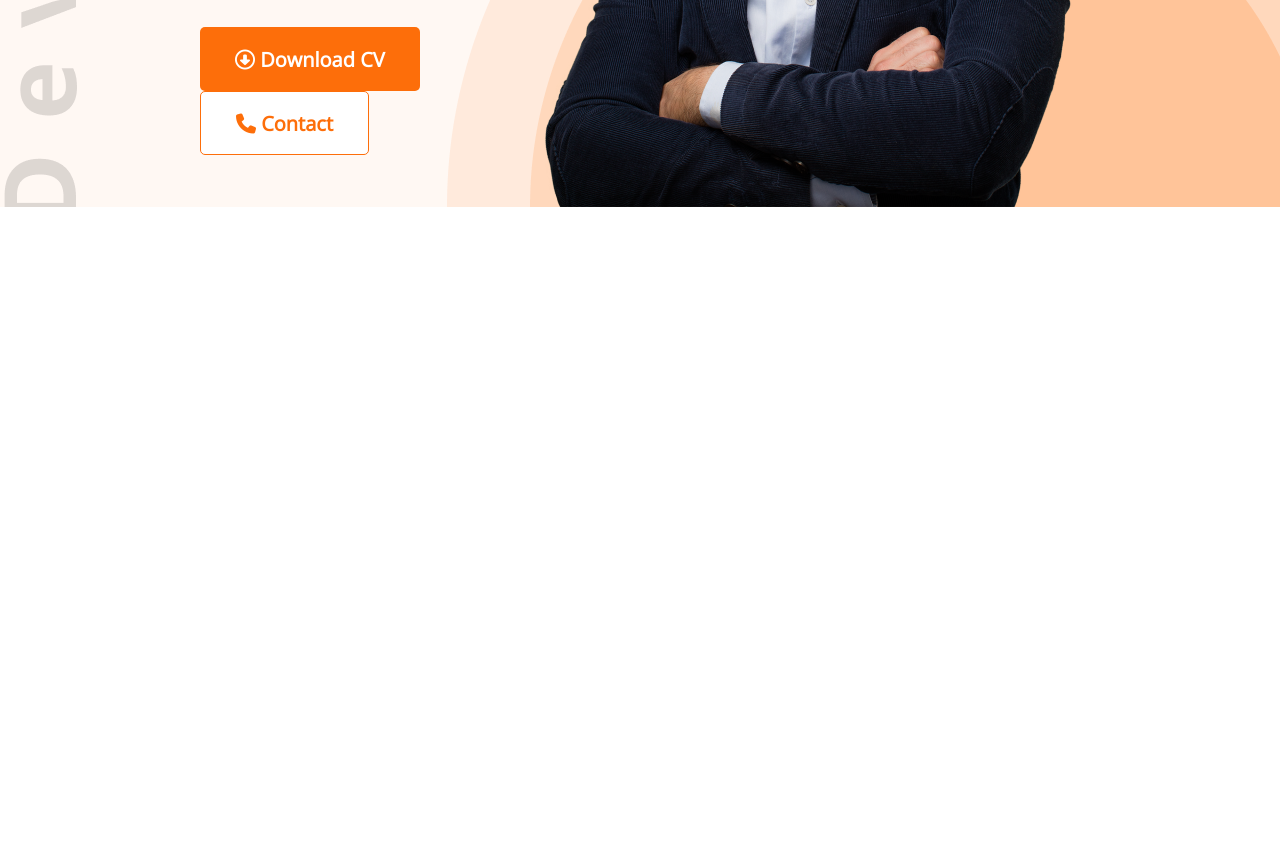
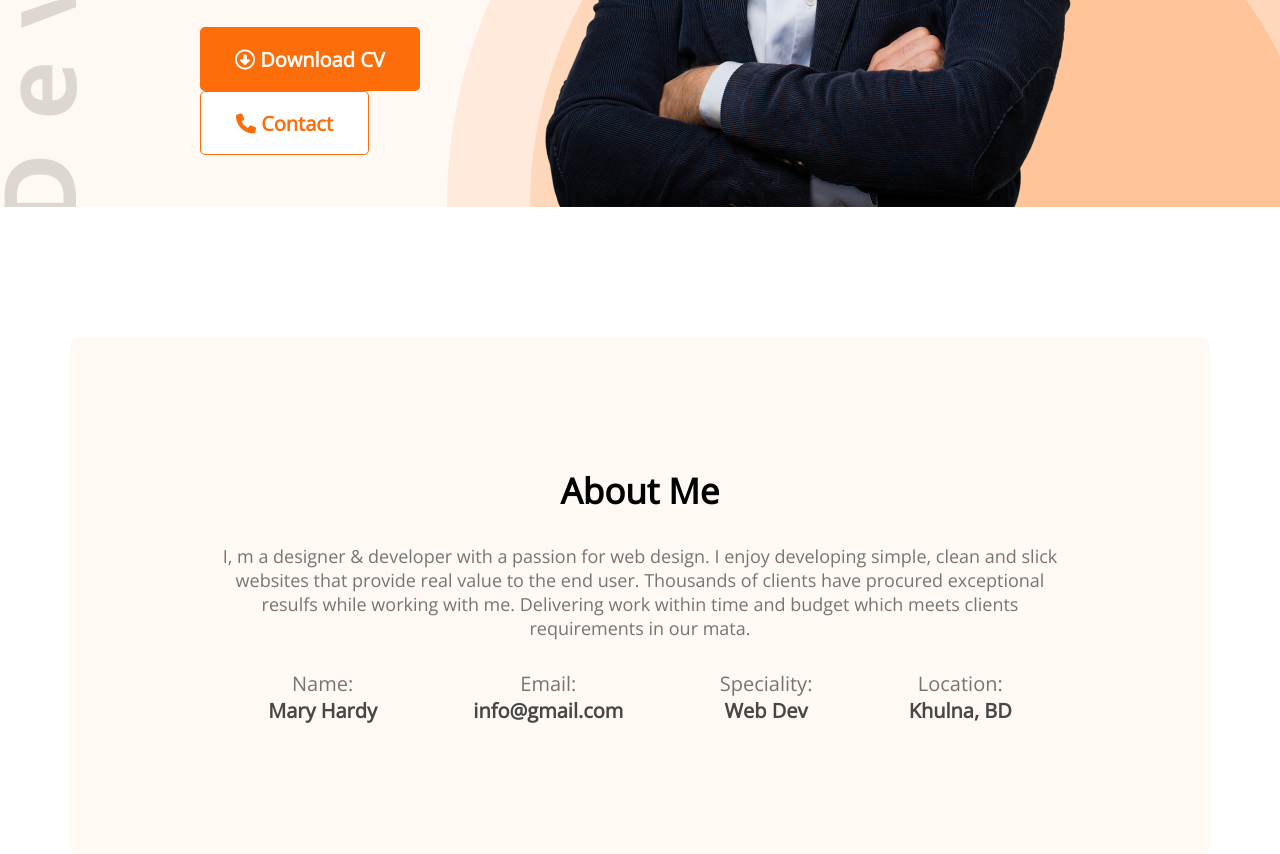
Before and after one commit to smhasanjamil/portfolio, a plain HTML site: page index.html in a window 1280 px wide. Shown: the part 533-1387 px from the top of the page. Before the commit the page ends 800 px from the top, so only its background shows below. Drawn offline with nearby package versions, Linux system fonts and the light colour scheme.

Commit message:
about section

```diff
--- a/index.html
+++ b/index.html
@@ -53,7 +53,33 @@
     <!-- End Header -->
 
     <!-- Start Main -->
-    <main></main>
+    <main>
+        <section class="about">
+            <h3 class="section-title">About Me</h3>
+            <p class="section-description">
+                I, m a designer & developer with a passion for web design. I enjoy developing simple, clean and slick websites that provide real value to the end user. Thousands of clients have procured exceptional resulfs while working with me. Delivering work within time and budget which meets clients requirements in our mata.
+            </p>
+            <div class="about-info-container">
+                <div class="about-info">
+                    <p class="info-title">Name:</p>
+                    <p class="info-description">Mary Hardy</p>
+                </div>
+                <div class="about-info">
+                    <p class="info-title">Email:</p>
+                    <p class="info-description">info@gmail.com</p>
+                </div>
+                <div class="about-info">
+                    <p class="info-title">Speciality:</p>
+                    <p class="info-description">Web Dev</p>
+                </div>
+                <div class="about-info">
+                    <p class="info-title">Location:</p>
+                    <p class="info-description">Khulna, BD</p>
+                </div>
+            </div>
+        </section>
+
+    </main>
 
     <!-- End Main -->
 
--- a/styles/styles.css
+++ b/styles/styles.css
@@ -21,7 +21,7 @@
 
 /* Header and nevigation styles */
 
-.header{
+.header {
     background: #FFF8F3;
     background-image: url('../assets/media/header_bg.png'), url(../assets/media/developer.png);
     background-repeat: no-repeat;
@@ -83,15 +83,15 @@ nav li {
     margin-bottom: 30px;
 }
 
-.banner-btn{
+.banner-btn {
     margin-right: 30px;
 }
 
-.download-icon{
+.download-icon {
     color: #FFFFFF;
 }
 
-.banner-btn-2nd{
+.banner-btn-2nd {
     height: 64px;
     font-weight: 700;
     font-size: 20px;
@@ -101,3 +101,46 @@ nav li {
     border: 1px solid #FD6E0A;
     padding: 18px 35px;
 }
+
+/* Main Section */
+main {
+    max-width: 1140px;
+    margin: 0 auto;
+}
+
+/* About Section*/
+.about {
+    margin-top: 130px;
+    background: #FFF8F3;
+    border-radius: 10px;
+    padding: 130px 150px;
+    text-align: center;
+}
+
+.section-title {
+    margin-bottom: 30px;
+    font-weight: 700;
+    font-size: 35px;
+}
+
+.section-description {
+    color: #757575;
+    font-size: 18px;
+    margin-bottom: 30px;
+}
+
+.about-info-container{
+    display: flex;
+    justify-content: space-around;
+}
+
+.info-title{
+    font-size: 20px;
+    color: #757575;
+}
+
+.info-description{
+    font-size: 20px;
+    font-weight: 700;
+    color: #474747;
+}
```
